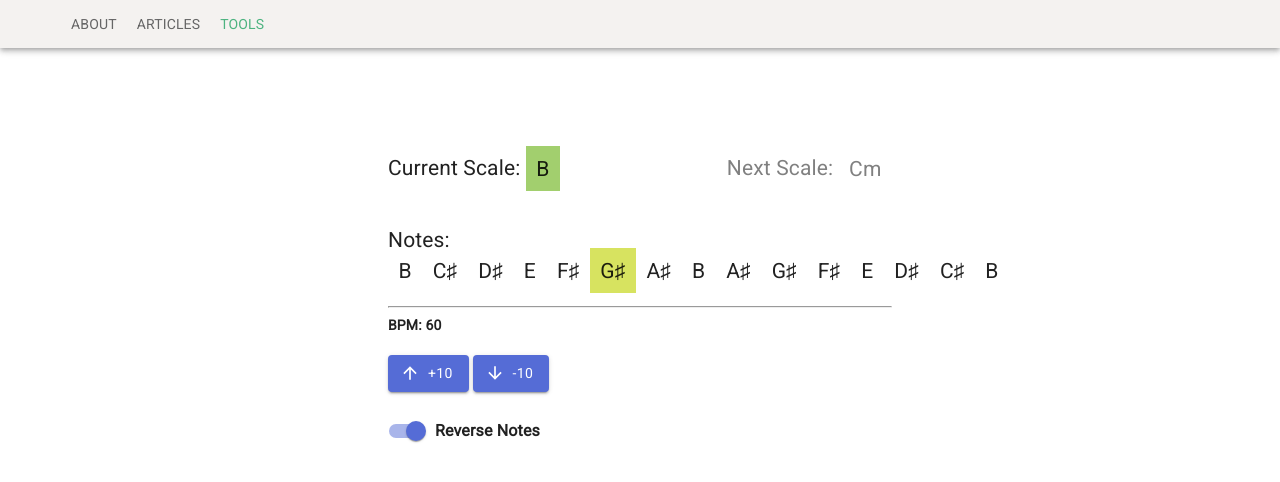
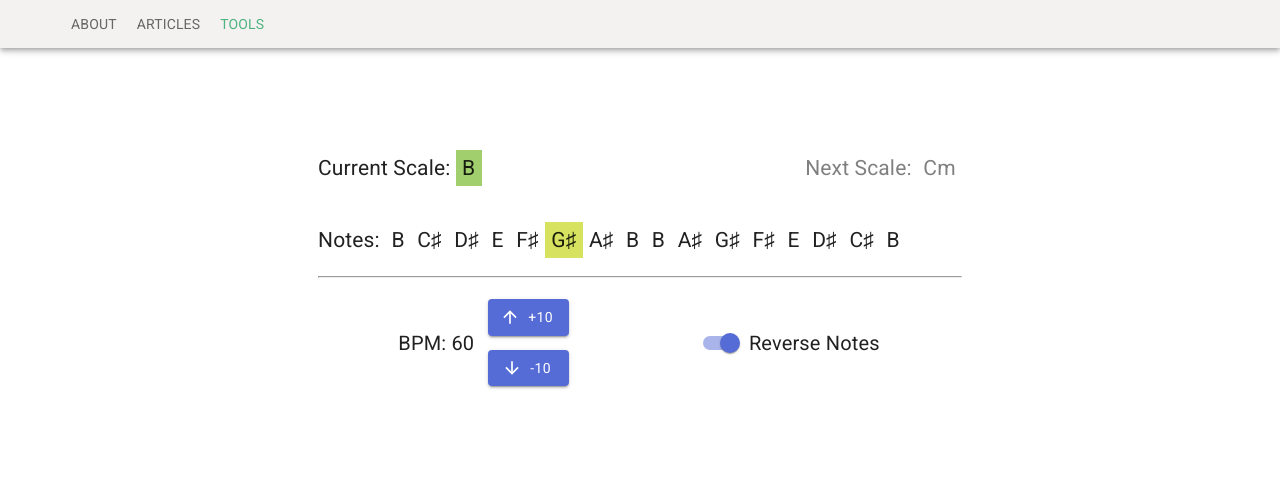
Before and after one commit to a6kme/a6kme, a Next.js app: page /tools/random_scale_generator in a window 1280 px wide. Shown: the top 482 px of the page. Built offline with nearby package versions, Linux system fonts and the light colour scheme.

Commit message:
Fix button styling

```diff
--- a/pages/tools/random_scale_generator.jsx
+++ b/pages/tools/random_scale_generator.jsx
@@ -16,7 +16,7 @@ import { getScale, getNotesOfScale } from '../../src/lib/scales';
 const styles = (theme) => ({
   container: {
     maxWidth: MAX_CONTENT_WIDTH,
-    width: '40em',
+    width: '50em',
     margin: '6em auto',
     [theme.breakpoints.down('sm')]: {
       margin: '3em auto'
@@ -29,7 +29,7 @@ const styles = (theme) => ({
       fontSize: '1.5em'
     },
     '& span': {
-      padding: '0.5em'
+      padding: '0.30em'
     }
   },
   scale: {
@@ -37,9 +37,28 @@ const styles = (theme) => ({
     justifyContent: 'space-between'
   },
   bpmContainer: {
+    display: 'flex',
+    alignItems: 'center',
+    margin: '1em 0',
     '& p': {
       fontSize: '1.5em'
     }
+  },
+  bpmText: {
+    margin: '0 1em'
+  },
+  bpmButtons: {
+    display: 'flex',
+    flexDirection: 'column',
+    justifyContent: 'center',
+    gap: '1em'
+  },
+  settings: {
+    display: 'flex',
+    justifyContent: 'space-around'
+  },
+  toggleReverse: {
+    display: 'flex'
   },
   selectedNote: {
     backgroundColor: '#d7e360'
@@ -62,7 +81,7 @@ class RandomScaleGenerator extends React.Component {
       scale: getScale(),
       nextScale: getScale(),
       reverseNotes: true,
-      scaleDuration: 15,
+      scaleDuration: 16,
       bpm: 60
     };
   }
@@ -87,7 +106,7 @@ class RandomScaleGenerator extends React.Component {
     let notes = getNotesOfScale(scale);
     const { reverseNotes } = this.state;
     if (reverseNotes) {
-      notes = notes.concat(notes.slice().reverse().slice(1));
+      notes = notes.concat(notes.slice().reverse());
     }
     return notes;
   }
@@ -177,14 +196,16 @@ class RandomScaleGenerator extends React.Component {
           </div>
         </div>
         <hr />
+        <div className={classes.settings}>
           <div className={classes.bpmContainer}>
-          <Typography variant="headline" component="h4">
+            <div className={classes.bpmText}>
+              <Typography variant="h6">
                 BPM:
                 {' '}
                 {bpm}
               </Typography>
-          <br />
-          <div>
+            </div>
+            <div className={classes.bpmButtons}>
               <Button
                 variant="contained"
                 color="primary"
@@ -194,7 +215,6 @@ class RandomScaleGenerator extends React.Component {
                 +
                 {bpmDiff}
               </Button>
-            {' '}
               <Button
                 variant="contained"
                 color="primary"
@@ -204,10 +224,9 @@ class RandomScaleGenerator extends React.Component {
                 -
                 {bpmDiff}
               </Button>
-            <br />
-            <br />
             </div>
-          <div>
+          </div>
+          <div className={classes.toggleReverse}>
             <FormControlLabel
               control={(
                 <Switch
@@ -219,10 +238,9 @@ class RandomScaleGenerator extends React.Component {
                 />
                 )}
               label={
-                <Typography variant="headline" component="h4"> Reverse Notes </Typography>
+                <Typography variant="h6"> Reverse Notes </Typography>
               }
             />
-
           </div>
         </div>
       </div>
```
Lines whose indentation alone changed are shown as unchanged.
